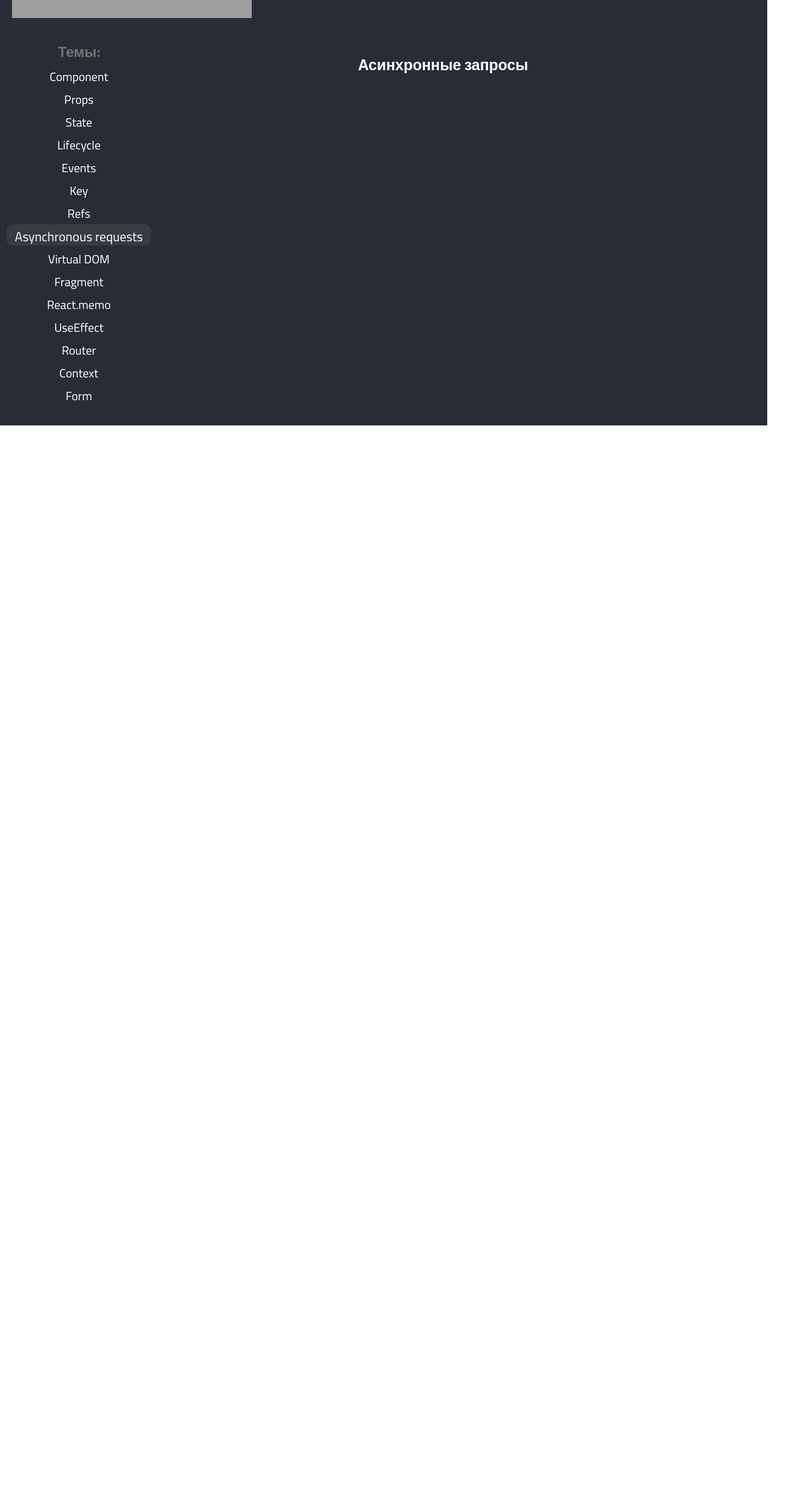
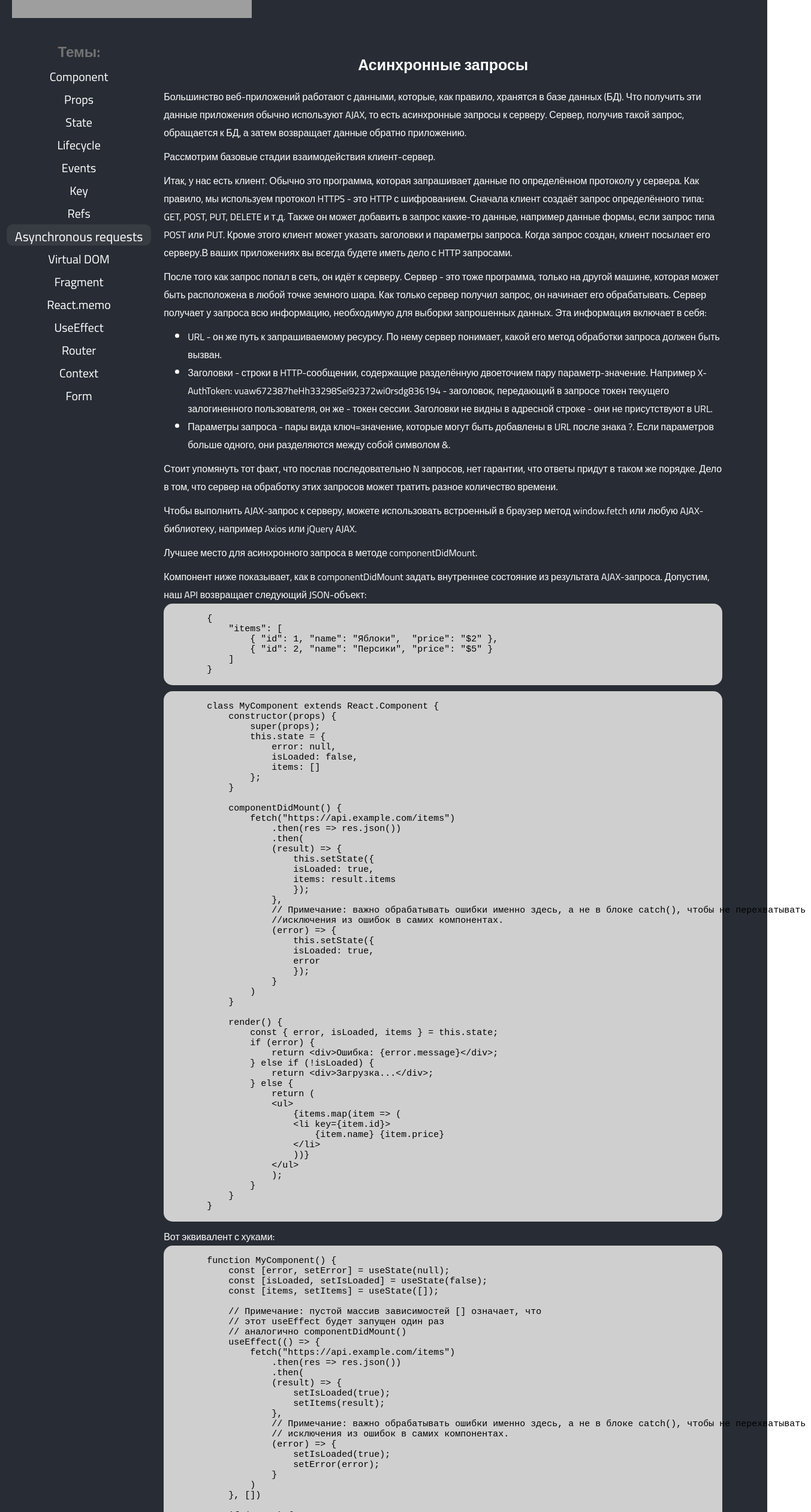
Before and after one commit to InessaBoickova/Shpora, a React (Create React App) app: page /Asynchronous_requests in a window 1280 px wide. Shown: the part 280-2800 px from the top of the page at 60% size, 1353 px wide, since content can reach past the window. Before the commit the page ends 989 px from the top, so only its background shows below. Built offline with nearby package versions, Linux system fonts and the light colour scheme; grey boxes are pictures that could not be loaded.

Commit message:
create asyns page

```diff
--- a/src/components/App/App.js
+++ b/src/components/App/App.js
@@ -4,7 +4,7 @@ import {BrowserRouter as Router, Route, Routes} from "react-router-dom";
 import Header from '../header/header'
 import Home from '../pages/Home/home';
 import Navigation from '../Navigation/navigation';
-import {Compon , Props , State , LifeCycle , Key , Refs ,Request, VirtualDOM, Fragments , Memo , UseEffect , Rout , Context, Form, Events} from '../pages/pages'
+import {Compon , Props , State , LifeCycle , Key , Refs ,Request, VirtualDom, Fragments , Memo , UseEffect , Rout , Context, Form, Events} from '../pages/pages'
 import './App.sass';
 
 class App  extends  Component{
@@ -25,7 +25,7 @@ class App  extends  Component{
                   <Route  path='/Key' element = {<Key/>}/>
                   <Route  path='/Refs' element = {<Refs/>}/>
                   <Route  path='/Asynchronous_requests' element = {<Request/>}/>
-                  <Route  path='/Virtual_DOM' element = {<VirtualDOM/>}/>
+                  <Route  path='/Virtual_DOM' element = {<VirtualDom/>}/>
                   <Route  path='/Fragment' element = {<Fragments/>}/>
                   <Route  path='/React.memo' element = {<Memo/>}/>
                   <Route  path='/UseEffect' element = {<UseEffect/>}/>
--- a/src/components/pages/Async_request/async_request.js
+++ b/src/components/pages/Async_request/async_request.js
@@ -1,8 +1,137 @@
+const codeExampleFirst = `
+        {
+            "items": [
+                { "id": 1, "name": "Яблоки",  "price": "$2" },
+                { "id": 2, "name": "Персики", "price": "$5" }
+            ]
+        }
+
+`
+const codeExampleSecond = `
+        class MyComponent extends React.Component {
+            constructor(props) {
+                super(props);
+                this.state = {
+                    error: null,
+                    isLoaded: false,
+                    items: []
+                };
+            }
+
+            componentDidMount() {
+                fetch("https://api.example.com/items")
+                    .then(res => res.json())
+                    .then(
+                    (result) => {
+                        this.setState({
+                        isLoaded: true,
+                        items: result.items
+                        });
+                    },
+                    // Примечание: важно обрабатывать ошибки именно здесь, а не в блоке catch(), чтобы не перехватывать
+                    //исключения из ошибок в самих компонентах.
+                    (error) => {
+                        this.setState({
+                        isLoaded: true,
+                        error
+                        });
+                    }
+                )
+            }
+
+            render() {
+                const { error, isLoaded, items } = this.state;
+                if (error) {
+                    return <div>Ошибка: {error.message}</div>;
+                } else if (!isLoaded) {
+                    return <div>Загрузка...</div>;
+                } else {
+                    return (
+                    <ul>
+                        {items.map(item => (
+                        <li key={item.id}>
+                            {item.name} {item.price}
+                        </li>
+                        ))}
+                    </ul>
+                    );
+                }
+            }
+        }
+
+`
+const codeExampleThree  = `
+        function MyComponent() {
+            const [error, setError] = useState(null);
+            const [isLoaded, setIsLoaded] = useState(false);
+            const [items, setItems] = useState([]);
+
+            // Примечание: пустой массив зависимостей [] означает, что
+            // этот useEffect будет запущен один раз
+            // аналогично componentDidMount()
+            useEffect(() => {
+                fetch("https://api.example.com/items")
+                    .then(res => res.json())
+                    .then(
+                    (result) => {
+                        setIsLoaded(true);
+                        setItems(result);
+                    },
+                    // Примечание: важно обрабатывать ошибки именно здесь, а не в блоке catch(), чтобы не перехватывать
+                    // исключения из ошибок в самих компонентах.
+                    (error) => {
+                        setIsLoaded(true);
+                        setError(error);
+                    }
+                )
+            }, [])
+
+            if (error) {
+                return <div>Ошибка: {error.message}</div>;
+            } else if (!isLoaded) {
+                return <div>Загрузка...</div>;
+            } else {
+                return (
+                    <ul>
+                    {items.map(item => (
+                        <li key={item.id}>
+                        {item.name} {item.price}
+                        </li>
+                    ))}
+                    </ul>
+                );
+            }
+        }
+
+`
+
 const Request = () =>{
     return(
         <div className="content">
             <h2 className='content_header'> Асинхронные запросы</h2>
-
+            <span>Большинство веб-приложений работают с данными, которые, как правило, хранятся в базе данных (БД). Что получить эти данные приложения обычно используют AJAX, то есть асинхронные запросы к серверу. Сервер, получив такой запрос, обращается к БД, а затем возвращает данные обратно приложению.</span>
+            <span>Рассмотрим базовые стадии взаимодействия клиент-сервер.</span>
+            <span>Итак, у нас есть клиент. Обычно это программа, которая запрашивает данные по определённом протоколу у сервера. Как правило, мы используем протокол HTTPS - это HTTP с шифрованием. Сначала клиент создаёт запрос определённого типа: GET, POST, PUT, DELETE и т.д. Также он может добавить в запрос какие-то данные, например данные формы, если запрос типа POST или PUT. Кроме этого клиент может указать заголовки и параметры запроса. Когда запрос создан, клиент посылает его серверу.В ваших приложениях вы всегда будете иметь дело с HTTP запросами.</span>
+            <span>После того как запрос попал в сеть, он идёт к серверу. Сервер - это тоже программа, только на другой машине, которая может быть расположена в любой точке земного шара. Как только сервер получил запрос, он начинает его обрабатывать. Сервер получает у запроса всю информацию, необходимую для выборки запрошенных данных. Эта информация включает в себя:</span>
+            <ul>
+                <li>URL - он же путь к запрашиваемому ресурсу. По нему сервер понимает, какой его метод обработки запроса должен быть вызван.</li>
+                <li>Заголовки - строки в HTTP-сообщении, содержащие разделённую двоеточием пару параметр-значение. Например X-AuthToken: vuaw672387heHh33298Sei92372wi0rsdg836194 - заголовок, передающий в запросе токен текущего залогиненного пользователя, он же - токен сессии. Заголовки не видны в адресной строке - они не присутствуют в URL.</li>
+                <li>Параметры запроса - пары вида ключ=значение, которые могут быть добавлены в URL после знака ?. Если параметров больше одного, они разделяются между собой символом &.</li>
+            </ul>
+           <span>Стоит упомянуть тот факт, что послав последовательно N запросов, нет гарантии, что ответы придут в таком же порядке. Дело в том, что сервер на обработку этих запросов может тратить разное количество времени.</span>
+           <span>Чтобы выполнить AJAX-запрос к серверу, можете использовать встроенный в браузер метод window.fetch или любую AJAX-библиотеку, например Axios или jQuery AJAX.</span>
+           <span>Лучшее место для асинхронного запроса в методе componentDidMount.</span>
+           <span>Компонент ниже показывает, как в componentDidMount задать внутреннее состояние из результата AJAX-запроса. Допустим, наш API возвращает следующий JSON-объект:</span>
+           <pre>
+                <code>{codeExampleFirst}</code>
+           </pre>
+           <pre>
+                <code>{codeExampleSecond}</code>
+           </pre>
+           <span>Вот эквивалент с хуками:</span>
+           <pre>
+                <code>{codeExampleThree}</code>
+           </pre>
         </div>
     )
 }
--- a/src/components/pages/Events/events.sass
+++ b/src/components/pages/Events/events.sass
@@ -8,5 +8,6 @@ button
     cursor: pointer
     &:hover
         background-color: #CFCFCF
+        outline: none
 input
     border-radius: 10px
--- a/src/components/pages/Form/form.sass
+++ b/src/components/pages/Form/form.sass
@@ -25,7 +25,7 @@
     .checkbox
         position: absolute
         left: 140px
-        bottom: 42px
+        bottom: 61px
         width: 20px
         height: 20px
     p
--- a/src/components/pages/Virtual_DOM/virtual_DOM.js
+++ b/src/components/pages/Virtual_DOM/virtual_DOM.js
@@ -1,6 +1,6 @@
 import { Component }  from 'react';
 
-class VirtualDOM extends Component{
+class VirtualDom extends Component{
     render(){
         return(
             <div  className='content'>
@@ -44,4 +44,4 @@ class VirtualDOM extends Component{
     }
 }
 
-export default VirtualDOM;
+export default VirtualDom;
--- a/src/components/pages/pages.js
+++ b/src/components/pages/pages.js
@@ -8,7 +8,7 @@ import Events from './Events/events';
 import Key from './Key/key';
 import Refs from './Refs/refs';
 import Request from './Async_request/async_request';
-import VirtualDOM from './Virtual_DOM/virtual_DOM';
+import VirtualDom from './Virtual_DOM/virtual_DOM';
 import Fragments from './Fragment/fragment';
 import Memo from './Memo/memo';
 import UseEffect from './UseEffect/useEffect';
@@ -16,4 +16,4 @@ import Rout from './Router/router';
 import Context from './Context/context';
 import Form from './Form/form';
 
-export {Compon , Props , State , LifeCycle ,Events, Key , Refs ,Request, VirtualDOM, Fragments , Memo , UseEffect , Rout , Context, Form};
+export {Compon , Props , State , LifeCycle ,Events, Key , Refs ,Request, VirtualDom, Fragments , Memo , UseEffect , Rout , Context, Form};
--- a/src/components/pages/pages.sass
+++ b/src/components/pages/pages.sass
@@ -30,3 +30,4 @@ pre
         background-color: #CFCFCF
         font-size: 15px
         color: black
+        margin-bottom: 10px
```
